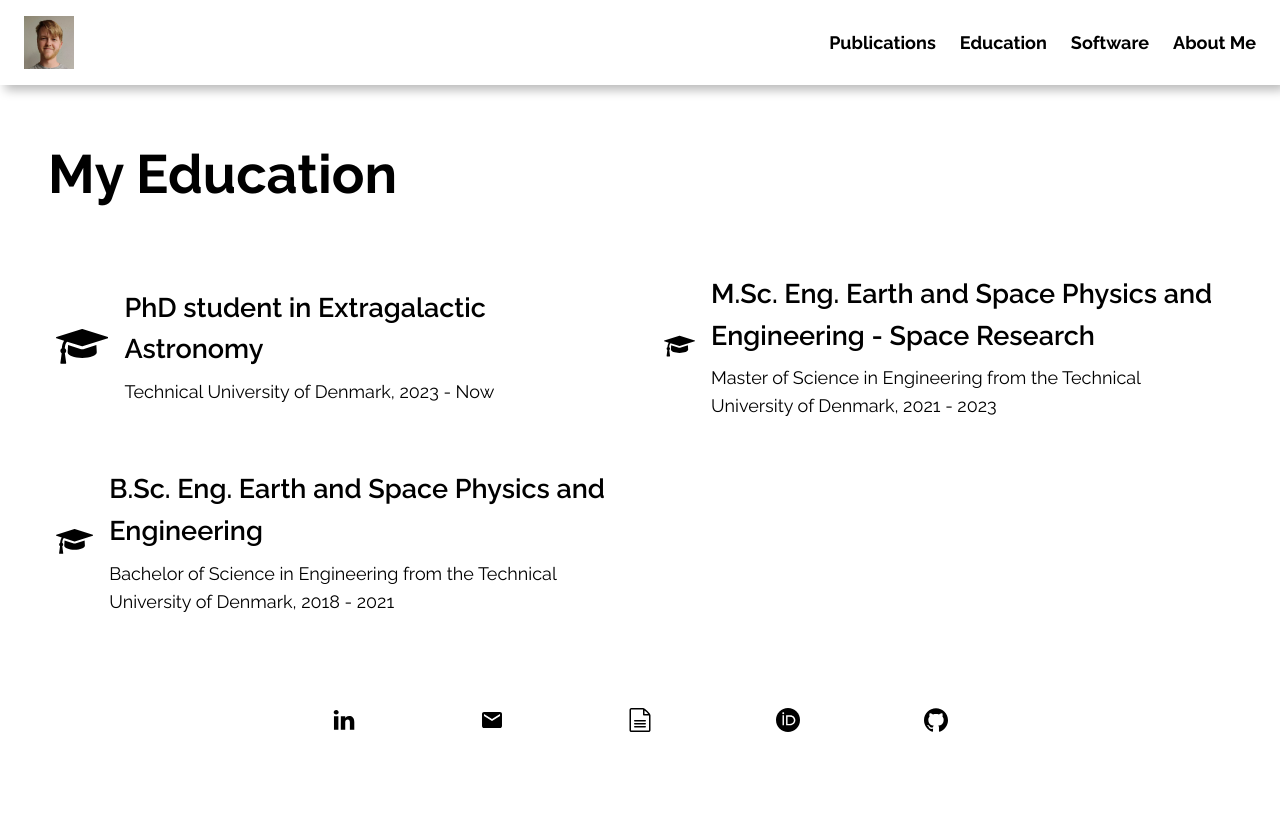
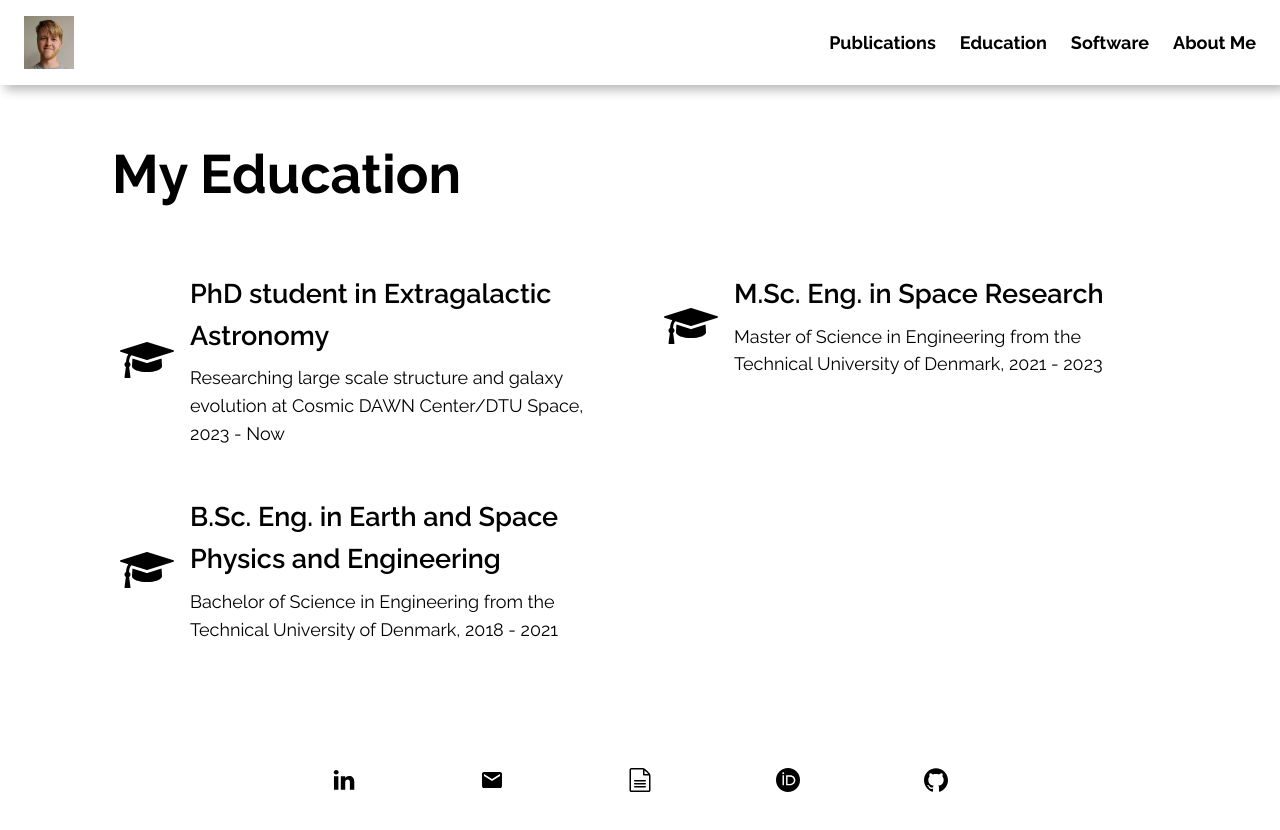
Before and after one commit to Nikolaj-B-Sillassen/Nikolaj-B-Sillassen.github.io, a website built with Parcel: page education.html in a window 1280 px wide. Before the commit the page ends 800 px from the top, so only its background shows below. Built offline with nearby package versions, Linux system fonts and the light colour scheme.

Commit message:
Fix hats

```diff
--- a/education.css
+++ b/education.css
@@ -9,7 +9,7 @@
 }
 .feature-card2-icon {
   width: 3rem;
-  height: auto;
+  height: 3rem;
   margin-right: var(--dl-space-space-doubleunit);
 }
 .feature-card2-container {
@@ -17,6 +17,7 @@
   align-items: flex-start;
   flex-direction: column;
   justify-content: flex-start;
+  Width: 80%;
 }
 .feature-card2-text {
   font-weight: 600;
@@ -212,10 +213,10 @@
 }
 .education-features {
   width: 100%;
-  height: 70vh;
+  min-height: 70vh;
   display: flex;
   padding: 48px;
-  max-width: 1400px;
+  max-width: 90vw;
   flex-direction: column;
 }
 .education-text10 {
@@ -240,7 +241,7 @@
   bottom: 0px;
   height: 20vh;
   display: flex;
-  position: absolute;
+  position: relative;
   align-items: center;
   flex-direction: column;
   justify-content: center;
--- a/education.html
+++ b/education.html
@@ -151,7 +151,7 @@
                   <span>PhD student in Extragalactic Astronomy</span>
                 </h2>
                 <span>
-                  <span>Technical University of Denmark, 2023 - Now</span>
+                  <span>Researching large scale structure and galaxy evolution at Cosmic DAWN Center/DTU Space, 2023 - Now</span>
                 </span>
               </div>
             </div>
@@ -174,8 +174,7 @@
                 <div class="feature-card2-container">
                   <h2 class="feature-card2-text">
                     <span>
-                      M.Sc. Eng. Earth and Space Physics and Engineering - Space
-                      Research
+                      M.Sc. Eng. in Space Research
                     </span>
                   </h2>
                   <span>
@@ -206,7 +205,7 @@
                 <div class="feature-card2-container">
                   <h2 class="feature-card2-text">
                     <span>
-                      B.Sc. Eng. Earth and Space Physics and Engineering
+                      B.Sc. Eng. in Earth and Space Physics and Engineering
                     </span>
                   </h2>
                   <span>
```
